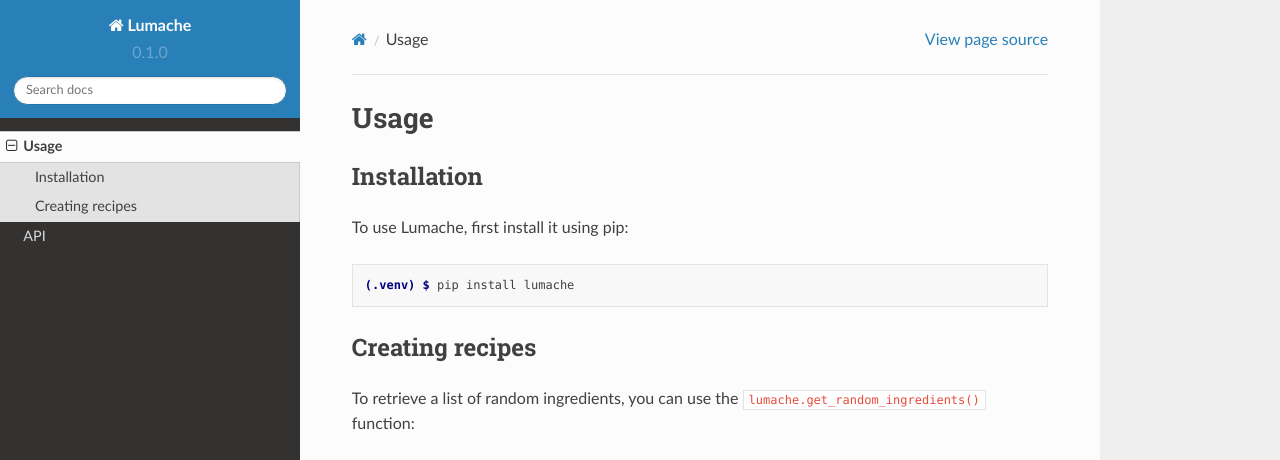
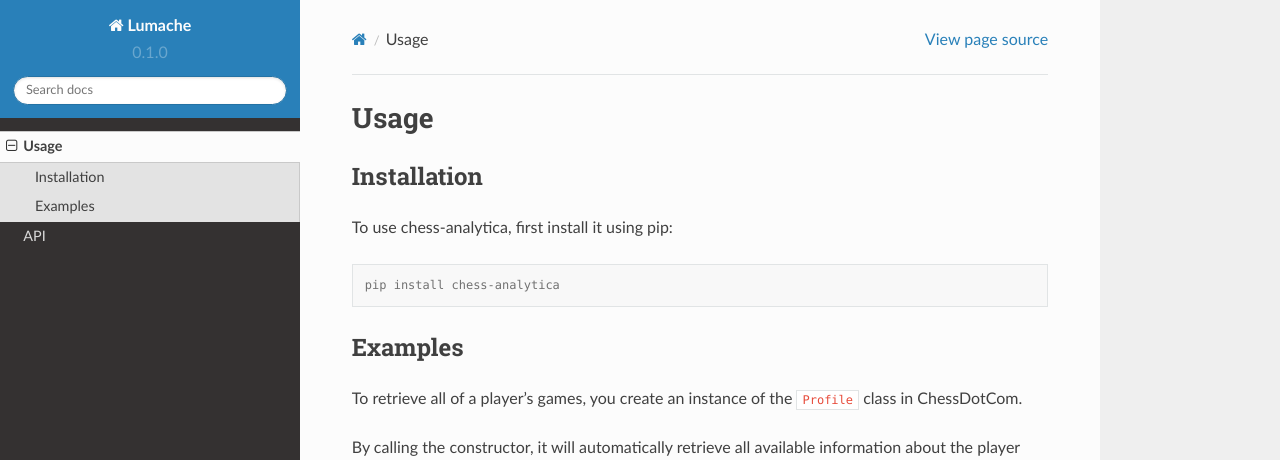
Before and after one commit to frishberg/Chess-Analytica, a Sphinx documentation site: the page built from docs/source/usage.rst, in a window 1280 px wide and 1095 px high. Shown: the top 460 px of the window. Built offline with Sphinx 7.4.7 and the Read the Docs theme 2.0.0, drawn with Linux system fonts in a browser that asks for light colours; some of the changed text lies outside the part shown; grey boxes are pictures that could not be loaded.

Commit message:
Update usage.rst

```diff
--- a/docs/source/usage.rst
+++ b/docs/source/usage.rst
@@ -4,30 +4,31 @@ Usage
 .. _installation:
 
 Installation
-------------
+---------------
 
-To use Lumache, first install it using pip:
+To use chess-analytica, first install it using pip:
 
 .. code-block:: console
 
-   (.venv) $ pip install lumache
+   pip install chess-analytica
 
-Creating recipes
+Examples
 ----------------
 
-To retrieve a list of random ingredients,
-you can use the ``lumache.get_random_ingredients()`` function:
+To retrieve all of a player's games, you create an instance of the ``Profile`` class in ChessDotCom.
 
-.. autofunction:: lumache.get_random_ingredients
+By calling the constructor, it will automatically retrieve all available information about the player (games archive, name, rating, ...).
 
-The ``kind`` parameter should be either ``"meat"``, ``"fish"``,
-or ``"veggies"``. Otherwise, :py:func:`lumache.get_random_ingredients`
-will raise an exception.
+.. code:: python
 
-.. autoexception:: lumache.InvalidKindError
+   from chess_analytica import Board, ChessDotCom
 
-For example:
+   profile = ChessDotCom.Profile("aronfrish", False)
 
->>> import lumache
->>> lumache.get_random_ingredients()
-['shells', 'gorgonzola', 'parsley']
+   print(len(profiles.games))
+
+   # 846
+
+The constructor also allows for the option of using a save file or not.  If you set the "import-save" parameter to True, it will attempt to load the profile from a save file.  If the save file does not exist, it will scrape the data and create one.
+
+Because of this implementation, it's recommended that you leave this on True for the most part, unless you want to use data that is fully up to date.  Otherwise, the save file will make the program run a lot quicker, as it won't have to scrape the data each time.
```
